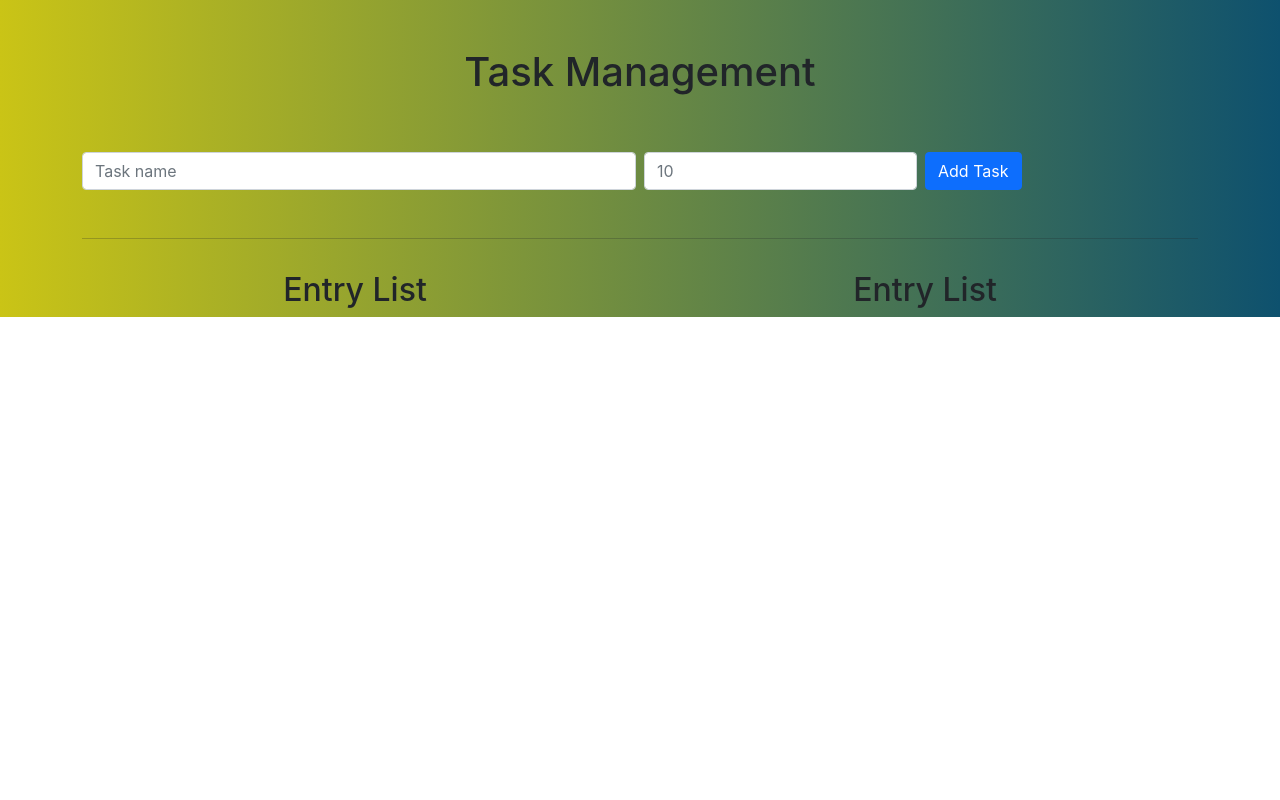
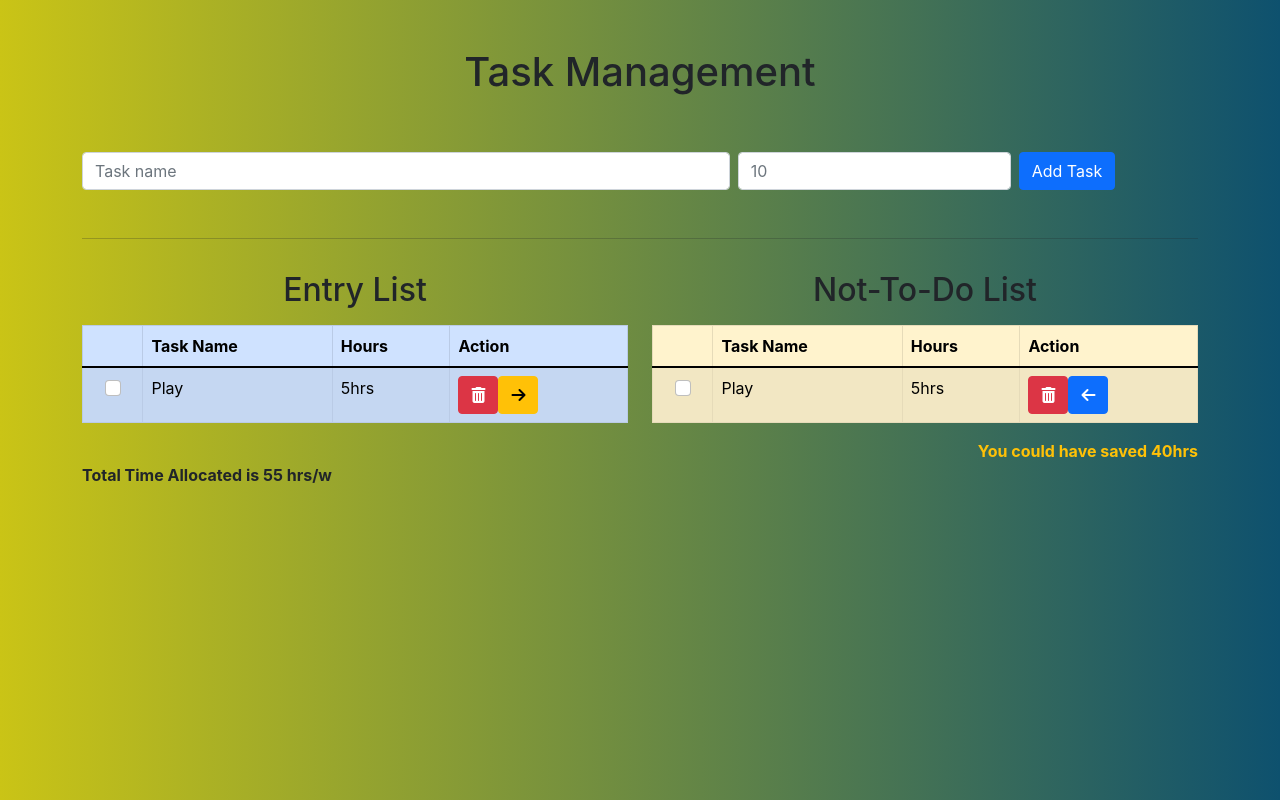
Before and after one commit to pradeepdheke/task-management, a React (Create React App) app: page / in a window 1280 px wide. Built offline with nearby package versions, Linux system fonts and the light colour scheme.

Commit message:
adding table tasklist and not-to-do list

```diff
--- a/src/App.css
+++ b/src/App.css
@@ -1,4 +1,5 @@
 .wrapper {
     background: linear-gradient(to right,
     rgb(202, 196, 22), rgb(14, 81, 110));
+    min-height: 100vh;
 }
--- a/src/components/AddTaskForm.js
+++ b/src/components/AddTaskForm.js
@@ -7,7 +7,7 @@ export const AddTaskForm = () => {
   return (
     <Form>
       <Row className='g-2'>
-        <Col md="6">
+        <Col md="7">
           <Form.Control placeholder="Task name" required />
         </Col>
         <Col md='3'>
--- a/src/components/ListArea.js
+++ b/src/components/ListArea.js
@@ -7,12 +7,15 @@ export const ListArea= () => {
     <div className='list-area'>
         <Row>
             <Col>
-            <TaskList/>
+            <TaskList tableColor="primary" title = "Entry List" arrow= "right"/>
             </Col>
             <Col>
-            <TaskList/>
+            <TaskList tableColor='warning' title = "Not-To-Do List"/>
+
+            <div className='text-end text-warning fw-bold'>You could have saved 40hrs</div>
             </Col>
         </Row>
+        <div className='fw-bold'>Total Time Allocated is 55 hrs/w</div>
     </div>
   )
 }
--- a/src/components/TaskList.js
+++ b/src/components/TaskList.js
@@ -1,9 +1,52 @@
 import React from 'react'
+import { Button, Form, Table } from 'react-bootstrap'
 
-export const TaskList = () => {
+export const TaskList = ({title, tableColor, arrow}) => {
   return (
     <div className='mt-3'>
-        <h2 className='text-center'>Entry List</h2>
+        <h2 className='text-center'>{title}</h2>
+        <div className="table">
+        <Table className='mt-3' striped bordered hover variant={tableColor}>
+      <thead>
+        <tr>
+          <th>
+
+          </th>
+          <th>Task Name</th>
+          <th>Hours</th>
+          <th>Action</th>
+        </tr>
+      </thead>
+      <tbody>
+        <tr>
+          <td className='text-center'>
+            <Form.Check type="checkbox" />
+          </td>
+          <td>Play</td>
+          <td>5hrs</td>
+          <td>
+                <Button variant='danger'>
+            <i class="fa-solid fa-trash-can"></i>
+            </Button>
+            {arrow === "right" ? (
+
+            <Button variant='warning'>
+            <i class="fa-solid fa-arrow-right"></i>
+            </Button>
+            ) : (
+
+            <Button variant='primary'>
+            <i class="fa-solid fa-arrow-left"></i>
+
+            </Button>
+            )
+        }
+          </td>
+        </tr>
+
+      </tbody>
+    </Table>
+        </div>
     </div>
   )
 }
```
